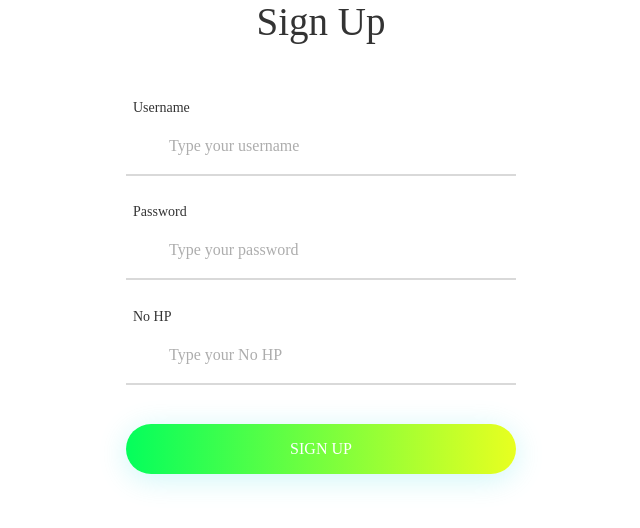
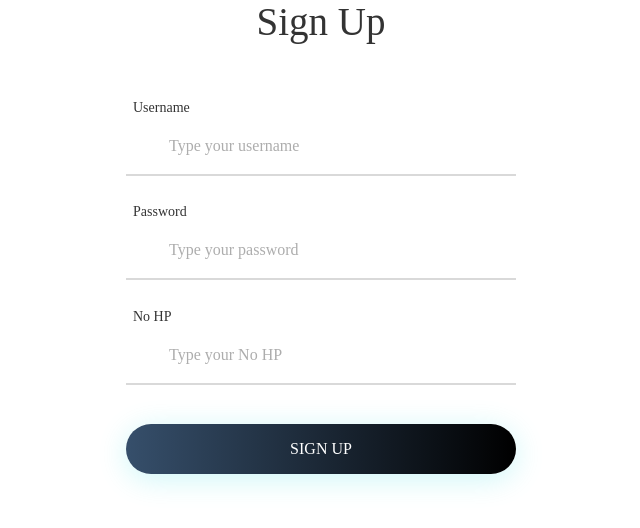
Before and after one commit to AbiBayu23/Halo-Petani, a PHP site: page /sign_up.html in a window 1280 px wide. Shown: the part 169-697 px from the top of the page, without its empty margins (319-959 px from the left). Run offline with PHP 8.4, Linux system fonts and the light colour scheme; some web fonts are replaced.

Commit message:
Update main.css

```diff
--- a/Login/css/main.css
+++ b/Login/css/main.css
@@ -336,10 +336,10 @@ iframe {
   width: 300%;
   height: 100%;
   background: #1f05e8;
-  background: -webkit-linear-gradient(right, #04fe5c, #e8ff20, #04fe5c, #e8ff20);
-  background: -o-linear-gradient(right, #04fe5c, #e8ff20, #04fe5c, #e8ff20);
-  background: -moz-linear-gradient(right, #04fe5c, #e8ff20, #04fe5c, #e8ff20);
-  background: linear-gradient(right, #04fe5c, #e8ff20, #04fe5c, #e8ff20);
+  background: -webkit-linear-gradient(right, #364f6b, #000000, #364f6b, #000000);
+  background: -o-linear-gradient(right, #364f6b, #000000, #364f6b, #000000);
+  background: -moz-linear-gradient(right, #364f6b, #000000, #364f6b, #000000);
+  background: linear-gradient(right, #364f6b, #000000, #364f6b, #000000);
   top: 0;
   left: -100%;
 
```
